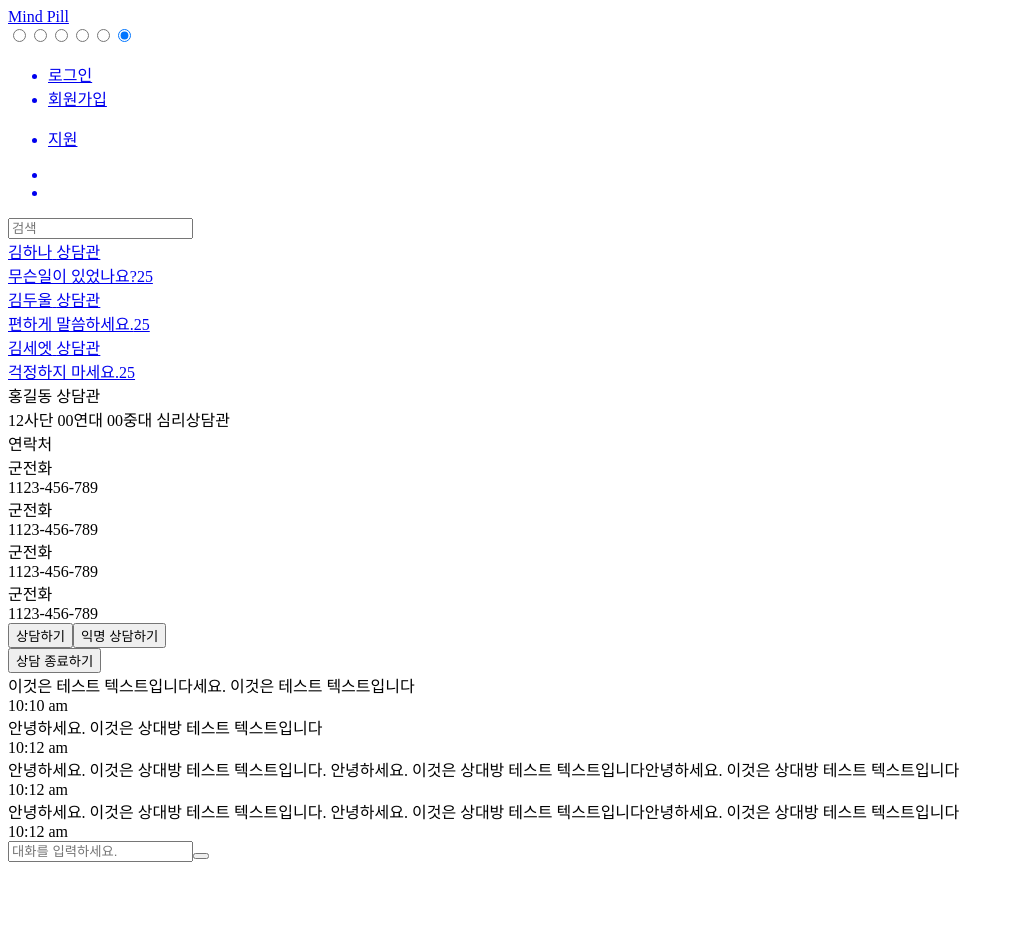
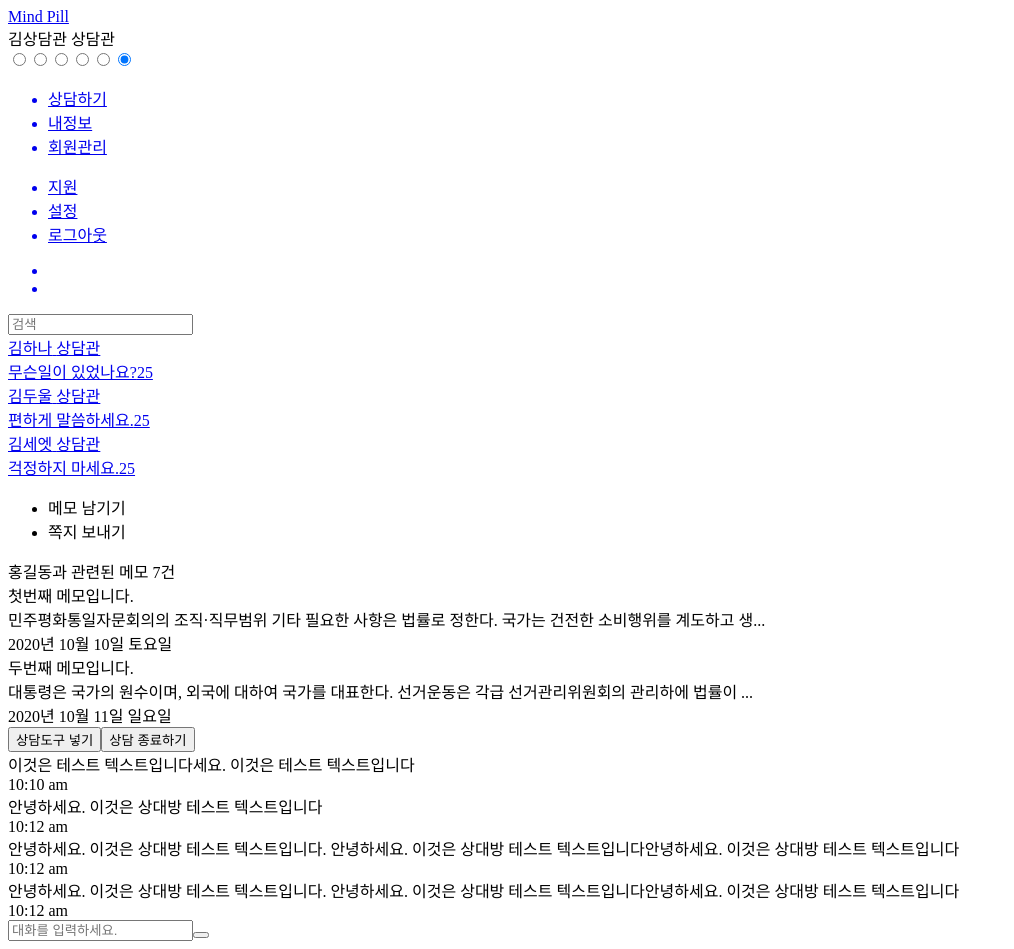
Before and after one commit to osamhack2020/WEB_mindpill_mindpill, a React app: page /counsel/counselrooms/111111 in a window 1280 px wide. Shown: the whole page, without its empty margins (0-1014 px from the left). Before the commit the page ends 870 px from the top, so only its background shows below. Built offline with nearby package versions, Linux system fonts and the light colour scheme; the HTML template or start-up script is replaced by a standard one.

Commit message:
상담관 메모기능 생성

```diff
--- a/frontend/assets/scss/basic.scss
+++ b/frontend/assets/scss/basic.scss
@@ -3,7 +3,7 @@ $white: #ffffff;
 $white-hover: #f1f2f6;
 $gray: #dfe4ea;
 $black: #2d3436;
-$black-hover: #353b48;
+$black-hover: #b4b8c0;
 $shadow: 0px 0px 0.5rem rgba(0, 0, 0, 0.3);
 
 //font-weight
@@ -65,7 +65,7 @@ html {
       }
     }
   }
-  .content-container {
+  .page-content-container {
     overflow: hidden;
 
     height: 100%;
@@ -115,7 +115,7 @@ html {
         }
       }
     }
-    .content {
+    .page-content {
       background-color: $gray;
       grid-column: 2 / 3;
       padding: 2rem;
@@ -163,39 +163,6 @@ a > p {
   height: 100%;
 }
 
-//margins
-.mg-all {
-  margin: 2rem;
-}
-.mg-hr {
-  margin: 0 2rem;
-}
-.mg-vr {
-  margin: 2rem 0;
-}
-
-//margins
-.mg-big-all {
-  margin: 4rem;
-}
-.mg-big-hr {
-  margin: 0 4rem;
-}
-.mg-big-vr {
-  margin: 4rem 0;
-}
-
-//paddings
-.pd-all {
-  padding: 2rem;
-}
-.pd-hr {
-  padding: 0 2rem;
-}
-.pd-vr {
-  padding: 2rem 0;
-}
-
 .test {
   outline: 1px solid blue;
 }
@@ -224,3 +191,11 @@ html * {
     height: 0;
   }
 }
+
+button.letter {
+  font-weight: $bold;
+  &:hover {
+    opacity: 0.8;
+    cursor: pointer;
+  }
+}
--- a/frontend/assets/scss/counsel.scss
+++ b/frontend/assets/scss/counsel.scss
@@ -118,7 +118,7 @@
         &.selected {
           position: relative;
           z-index: 100;
-          width: 103%;
+          width: 101%;
           background-color: $black;
           border-bottom: none;
           border-radius: 0 0.5rem 0.5rem 0;
@@ -250,6 +250,124 @@
         }
       }
     }
+    .toolbox {
+      box-shadow: $shadow;
+      position: relative;
+      z-index: 80;
+      background-color: $white;
+      width: 100%;
+      .toolbox-navbar {
+        width: 100%;
+        box-shadow: $shadow;
+        background-color: $white;
+        position: relative;
+        z-index: 90;
+        ul {
+          width: 100%;
+          display: flex;
+
+          li {
+            flex-grow: 1;
+            padding: 1rem;
+            font-weight: $bold;
+            display: flex;
+            justify-content: center;
+            align-items: center;
+            &:hover {
+              background-color: $white-hover;
+              color: $black;
+              cursor: pointer;
+            }
+            &.selected {
+              background-color: $gray;
+              border-bottom: 4px solid $black;
+            }
+            i {
+              margin-right: 0.5rem;
+            }
+          }
+        }
+      }
+      .toolbox-content {
+        background-color: $white;
+        width: 100%;
+        height: 100%;
+        .toolbox-memo {
+          width: 100%;
+          .toolbox-memo-header {
+            box-shadow: $shadow;
+            background-color: $white;
+            width: 100%;
+            padding: 1rem;
+            font-weight: $bold;
+            position: relative;
+            z-index: 85;
+            .header-content {
+              font-size: 1.2rem;
+              display: flex;
+              align-items: center;
+              justify-content: space-between;
+              .add {
+                font-size: 1rem;
+                padding: 0.5rem;
+                display: flex;
+                align-items: center;
+                justify-content: center;
+                width: 2rem;
+                border-radius: 0.5rem;
+                &:hover {
+                  cursor: pointer;
+                  background-color: $white-hover;
+                }
+              }
+            }
+            .new-memo {
+              margin-top: 1rem;
+              display: flex;
+              flex-direction: column;
+              textarea {
+                border: 1px solid $gray;
+                border-radius: 1rem;
+                width: 100%;
+                padding: 1rem;
+                resize: none;
+              }
+              button {
+                margin-top: 0.5rem;
+                &:last-child {
+                  margin-left: auto;
+                }
+              }
+            }
+          }
+          .toolbox-memo-content {
+            width: 100%;
+            .previous-memo {
+              padding: 1.5rem 1rem 1rem 1rem;
+              border-bottom: 1px solid $gray;
+              &:hover {
+                background-color: $white-hover;
+                cursor: pointer;
+              }
+              .title {
+                font-weight: $bold;
+                margin-bottom: 0.5rem;
+                font-size: 1.2rem;
+              }
+              .content {
+                margin-bottom: 0.5rem;
+                line-height: 1.5rem;
+              }
+
+              .timestamp {
+                font-size: 0.8rem;
+                text-align: right;
+              }
+            }
+          }
+        }
+      }
+    }
     .current-counselroom {
       display: flex;
       flex-direction: column;
@@ -258,15 +376,13 @@
         position: relative;
         z-index: 60;
         display: flex;
+        justify-content: space-between;
         background: $white;
         box-shadow: $shadow;
         padding: 1rem;
         button {
-          font-weight: $bold;
-          margin-left: auto;
-          &:hover {
-            opacity: 0.8;
-            cursor: pointer;
+          &:last-child {
+            margin-left: auto;
           }
         }
       }
--- a/frontend/src/App.tsx
+++ b/frontend/src/App.tsx
@@ -70,7 +70,7 @@ export default function App() {
   }
 
   useEffect(() => {
-    authenticateUser(6)
+    authenticateUser(3)
   }, [])
 
   return (
--- /dev/null
+++ b/frontend/src/components/CounselToolbox.tsx
@@ -0,0 +1,118 @@
+import React, { useEffect, useState } from 'react'
+
+import database from '../tempDatabase'
+
+export function MessageTool() {
+  return (
+    <div className="toolbox-message">
+      <div className="toolbox-message-header">
+        <span>해당 상담에 대하여 메세지 보내기</span>
+      </div>
+      <div className="toolbox-message-content"></div>
+    </div>
+  )
+}
+
+type PreviousMemo = {
+  title: string
+  content: string
+  timestamp: string
+}
+
+export function PreviousMemo({ title, content, timestamp }: PreviousMemo) {
+  const [clicked, setClicked] = useState<boolean>(false)
+  const contentLengthLimit = 60
+  function handleClick() {
+    setClicked(clicked => !clicked)
+  }
+  return (
+    <div className={`previous-memo ${clicked && 'clicked'}`} onClick={handleClick}>
+      <div className="title">{title}</div>
+      <div className="content">
+        {clicked ? content : content.length > contentLengthLimit ? content.slice(0, contentLengthLimit) + '...' : content}
+      </div>
+      <div className="timestamp">{timestamp}</div>
+    </div>
+  )
+}
+
+export function MemoTool() {
+  const [add, setAdd] = useState<boolean>(false)
+  const [previousMemos, setPreviousMemos] = useState<PreviousMemo[]>([])
+
+  useEffect(() => {
+    getPreviousMemo()
+  }, [])
+
+  function getPreviousMemo() {
+    //이전 메모를 불러올 수 있는 api 를 지정해야합니다.
+    const data = database.API_PREVIOUS_MEMOS
+    setPreviousMemos(data)
+  }
+
+  function handleAddClick() {
+    setAdd(add => !add)
+  }
+
+  function handleNewMemoChange(e: React.ChangeEvent<HTMLTextAreaElement>) {}
+  return (
+    <div className="toolbox-memo">
+      <div className="toolbox-memo-header">
+        <div className="header-content">
+          {add ? <span>새 메모</span> : <span>홍길동과 관련된 메모 7건</span>}
+
+          <span className="add" onClick={handleAddClick}>
+            {add ? <i className="fas fa-times"></i> : <i className="fas fa-plus"></i>}
+          </span>
+        </div>
+        {add && (
+          <div className="new-memo">
+            <textarea rows={10} onChange={handleNewMemoChange}></textarea>
+            <button className="letter">저장</button>
+          </div>
+        )}
+      </div>
+      <div className="toolbox-memo-content">
+        {previousMemos.map((memo, index) => (
+          <PreviousMemo key={index} title={memo.title} content={memo.content} timestamp={memo.timestamp} />
+        ))}
+      </div>
+    </div>
+  )
+}
+
+export default function Toolbox() {
+  const [tab, setTab] = useState<number>(0)
+  return (
+    <div className="toolbox">
+      <div className="toolbox-navbar">
+        <ul>
+          <li
+            className={tab == 0 ? 'selected' : ''}
+            onClick={() => {
+              setTab(0)
+            }}>
+            <i className="fas fa-edit"></i>메모 남기기
+          </li>
+          <li
+            className={tab == 1 ? 'selected' : ''}
+            onClick={() => {
+              setTab(1)
+            }}>
+            <i className="fas fa-envelope"></i>쪽지 보내기
+          </li>
+        </ul>
+      </div>
+      <div className="toolbox-content">
+        {(() => {
+          switch (tab) {
+            case 0:
+              return <MemoTool />
+            case 1:
+              return <MessageTool />
+          }
+        })()}
+      </div>
+    </div>
+  )
+}
--- a/frontend/src/pages/Counsel.tsx
+++ b/frontend/src/pages/Counsel.tsx
@@ -1,8 +1,9 @@
 import React, { useEffect, useState } from 'react'
 import { NavLink, Redirect, Route, Switch, withRouter } from 'react-router-dom'
-import { RouteComponentProps, useParams } from 'react-router'
+import { useParams } from 'react-router'
 import database from '../tempDatabase'
-import { User } from '../App'
+import { parseAuthority, User } from '../App'
+import Toolbox from '../components/CounselToolbox'
 
 type friend = {
   id: number
@@ -26,12 +27,11 @@ type UserInfoParams = {
   id: string
 }
 
-type UserInfoProps = {}
-
 export function UserInfo() {
   // 이곳에 있는 모든 정보를 Props에서 가져올 수 있도록 바꿔야 합니다.
   const params = useParams<UserInfoParams | null>()
   return (
+    <div className="user-info-container">
       <div className="user-info box-top-column expand">
         <div className="profile-image">
           <i className="fas fa-user"></i>
@@ -68,6 +68,7 @@ export function UserInfo() {
           <span className="counsel-button-text">익명 상담하기</span>
         </button>
       </div>
+    </div>
   )
 }
 
@@ -94,7 +95,13 @@ export function CounselLog({ text, timestamp, myLog }: CounselLogProps) {
   )
 }
 
-export function CurrentCounselRoom() {
+type CurrentCounselRoomProps = {
+  toggleToolbox: () => void
+  user: User | null
+  toolbox: boolean
+}
+
+export function CurrentCounselRoom({ toggleToolbox, user, toolbox }: CurrentCounselRoomProps) {
   const [counselLogs, setCounselLogs] = useState<CounselLogProps[]>([])
 
   useEffect(() => {
@@ -156,6 +163,10 @@ export function CurrentCounselRoom() {
     ])
   }
 
+  function handleToolboxClick() {
+    toggleToolbox()
+  }
+
   function handleSubmit(e: React.FormEvent<HTMLFormElement> & { target: { message: HTMLInputElement } }) {
     e.preventDefault()
     let message = e.target.message.value
@@ -167,7 +178,12 @@ export function CurrentCounselRoom() {
   return (
     <div className="current-counselroom">
       <div className="current-counselroom-header">
-        <button>상담 종료하기</button>
+        {user?.authority == 3 && (
+          <button className="letter" onClick={handleToolboxClick}>
+            상담도구 {toolbox ? '넣기' : '꺼내기'}
+          </button>
+        )}
+        <button className="letter">상담 종료하기</button>
       </div>
       <div className="counsel-logs" id="counsel-logs">
         <div className="counsel-log-null"></div>
@@ -209,7 +225,7 @@ export function CounselRoomList({ counselRooms }: CounselRoomListProps) {
             </div>
             <div className="wrapper">
               <div className="name">
-                {counselRoom.friend.name} {counselRoom.friend.authority == 4 ? '상담관' : '알수없음'}
+                {counselRoom.friend.name} {parseAuthority(counselRoom.friend.authority)}
               </div>
               <span className="last-message">{counselRoom.last_message.text}</span>
               <span className="last-message-time">{counselRoom.last_message.timestamp.getDate()}</span> {/** Format을 맞춰줘야 합니다 */}
@@ -232,7 +248,7 @@ export function FriendList({ friends }: FriendListProps) {
           <NavLink key={index} to={`/counsel/friends/${friend.id}`} className="friend" activeClassName="selected">
             <span className="profile-image"></span>
             <span className="friend-name">
-              {friend.name} {friend.authority == 4 ? '상담관' : ''}
+              {friend.name} {parseAuthority(friend.authority)}
             </span>
           </NavLink>
         )
@@ -251,6 +267,7 @@ export default function Counsel({ user }: CounselProps) {
     friends: friend[]
   }
   const [counselData, setCounselData] = useState<CounselData>({ counselRooms: [], friends: [] })
+  const [toolbox, setToolbox] = useState<boolean>(true)
 
   function getCounselData() {
     //임시 데이터베이스에서 가져온 정보입니다.
@@ -258,8 +275,13 @@ export default function Counsel({ user }: CounselProps) {
     return data
   }
 
+  function toggleToolbox() {
+    setToolbox(toolbox => !toolbox)
+  }
+
   useEffect(() => {
     setCounselData(getCounselData())
+    console.log(user)
   }, [])
 
   return (
@@ -303,9 +325,10 @@ export default function Counsel({ user }: CounselProps) {
         </div>
         <Route path={['/counsel/counselrooms/:id', '/counsel/friends/:id']}>
           <div className="counsel-content">
-            <UserInfo />
+            {toolbox && user?.authority == 3 ? <Toolbox /> : <UserInfo />}
+
             <Route path="/counsel/counselrooms/:id">
-              <CurrentCounselRoom />
+              <CurrentCounselRoom user={user} toolbox={toolbox} toggleToolbox={toggleToolbox} />
             </Route>
           </div>
         </Route>
--- a/frontend/src/pages/Layout.tsx
+++ b/frontend/src/pages/Layout.tsx
@@ -38,7 +38,7 @@ function Layout({ user, children, changeUser }: LayoutProps) {
           <input onClick={handleLoginSimulator} type="radio" id="noUser" name="login" value="6" defaultChecked />
         </div>
       </div>
-      <div className="content-container">
+      <div className="page-content-container">
         <div className="navbar">
           <ul>
             {!user && (
@@ -81,7 +81,7 @@ function Layout({ user, children, changeUser }: LayoutProps) {
             )}
           </ul>
         </div>
-        <div className="content box-center">{children}</div>
+        <div className="page-content box-center">{children}</div>
       </div>
     </div>
   )
--- a/frontend/src/tempDatabase.tsx
+++ b/frontend/src/tempDatabase.tsx
@@ -9,7 +9,7 @@ const database = {
           name: '김하나',
           sv_number: '12-34567890',
           phone_number: '010-1234-5678',
-          authority: 4
+          authority: 3
         },
         id: 111111,
         last_message: {
@@ -24,7 +24,7 @@ const database = {
           name: '김두울',
           sv_number: '12-34567890',
           phone_number: '010-1234-5678',
-          authority: 4
+          authority: 3
         },
         id: 222222,
         last_message: {
@@ -39,7 +39,7 @@ const database = {
           name: '김세엣',
           sv_number: '12-34567890',
           phone_number: '010-1234-5678',
-          authority: 4
+          authority: 3
         },
         id: 333333,
         last_message: {
@@ -55,7 +55,7 @@ const database = {
         name: '김하나',
         sv_number: '12-34567890',
         phone_number: '010-1234-5678',
-        authority: 4
+        authority: 3
       },
       {
         id: 222222,
@@ -63,7 +63,7 @@ const database = {
         name: '김두울',
         sv_number: '12-34567890',
         phone_number: '010-1234-5678',
-        authority: 4
+        authority: 3
       },
       {
         id: 333333,
@@ -71,7 +71,7 @@ const database = {
         name: '김세엣',
         sv_number: '12-34567890',
         phone_number: '010-1234-5678',
-        authority: 4
+        authority: 3
       },
       {
         id: 444444,
@@ -79,7 +79,7 @@ const database = {
         name: '김네엣',
         sv_number: '12-34567890',
         phone_number: '010-1234-5678',
-        authority: 4
+        authority: 3
       }
     ]
   },
@@ -126,6 +126,21 @@ const database = {
       authority: 5
     },
     null
+  ],
+
+  API_PREVIOUS_MEMOS: [
+    {
+      title: '첫번째 메모입니다.',
+      content:
+        '민주평화통일자문회의의 조직·직무범위 기타 필요한 사항은 법률로 정한다. 국가는 건전한 소비행위를 계도하고 생산품의 품질향상을 촉구하기 위한 소비자보호운동을 법률이 정하는 바에 의하여 보장한다. 중앙선거관리위원회는 법령의 범위안에서 선거관리·국민투표관리 또는 정당사무에 관한 규칙을 제정할 수 있으며, 법률에 저촉되지 아니하는 범위안에서 내부규율에 관한 규칙을 제정할 수 있다.',
+      timestamp: '2020년 10월 10일 토요일'
+    },
+    {
+      title: '두번째 메모입니다.',
+      content:
+        '대통령은 국가의 원수이며, 외국에 대하여 국가를 대표한다. 선거운동은 각급 선거관리위원회의 관리하에 법률이 정하는 범위안에서 하되, 균등한 기회가 보장되어야 한다.',
+      timestamp: '2020년 10월 11일 일요일'
+    }
   ]
 }
 export default database
```
Lines whose indentation alone changed are shown as unchanged.
